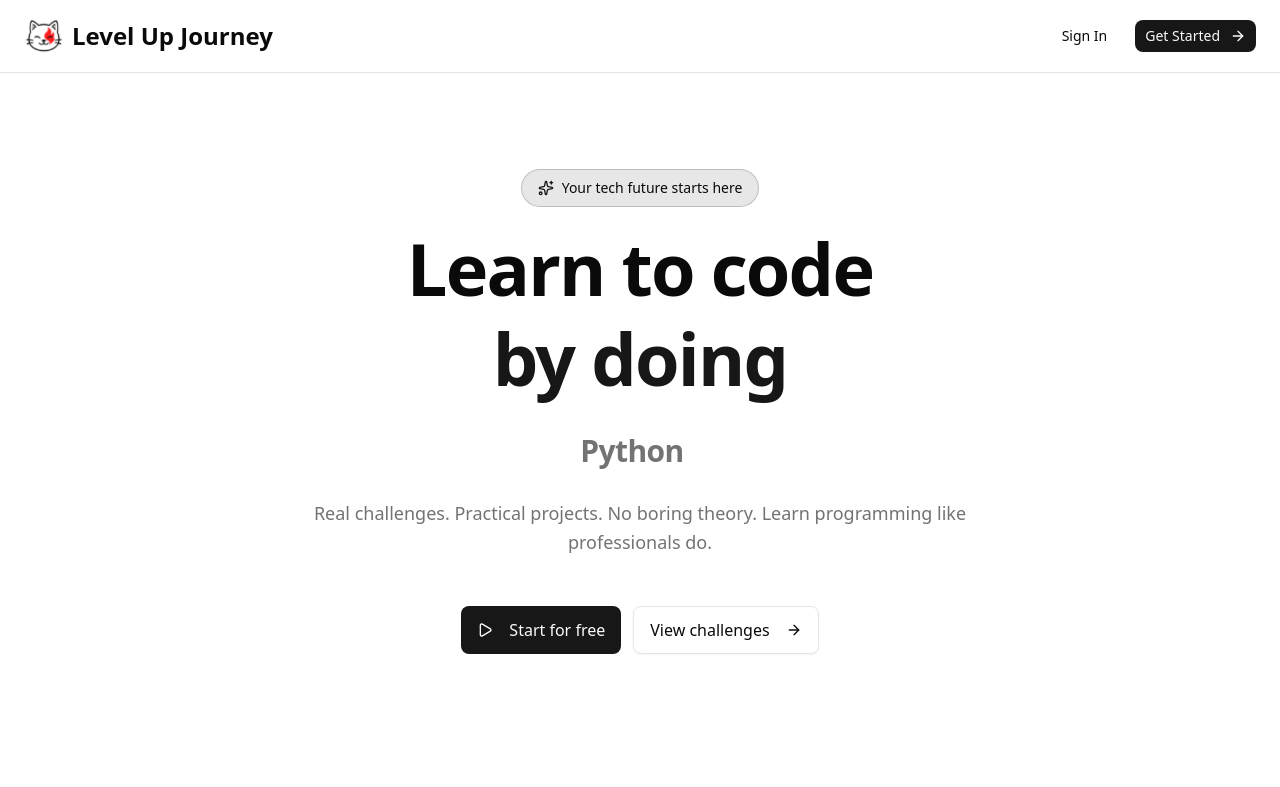
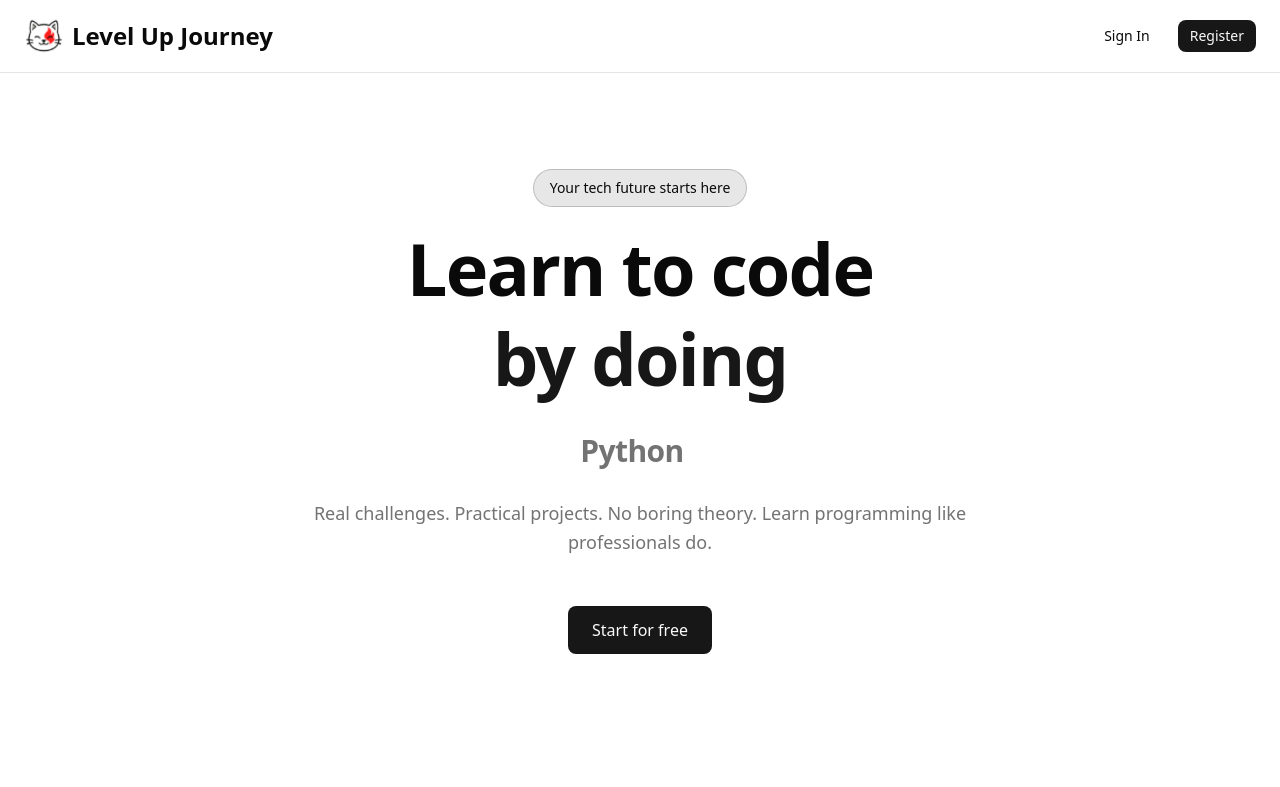
Before and after one commit to LevelUp-Journey/Web-App, a Next.js app: page /en in a window 1280 px wide. Shown: the top 787 px of the page. Built offline with nearby package versions, Linux system fonts and the light colour scheme.

Commit message:
fix: update button text and remove unused icons in Home page for clarity

```diff
--- a/src/app/[lang]/page.tsx
+++ b/src/app/[lang]/page.tsx
@@ -1,13 +1,10 @@
 import {
-    ArrowRight,
     BookOpen,
     Code2,
-    Play,
     Trophy,
     Users,
     Zap,
     Target,
-    Sparkles,
 } from "lucide-react";
 import Image from "next/image";
 import Link from "next/link";
@@ -56,8 +53,7 @@ export default async function Home({
                         </Button>
                         <Button size="sm" asChild className="text-sm">
                             <Link href={PATHS.AUTH.SIGN_UP.ROOT}>
-                                Get Started
-                                <ArrowRight className="ml-1 h-3 w-3" />
+                                Register
                             </Link>
                         </Button>
                     </nav>
@@ -69,7 +65,6 @@ export default async function Home({
                 <section className="py-16 md:py-24 text-center">
                     <div className="max-w-4xl mx-auto space-y-6">
                         <div className="inline-flex items-center gap-2 px-4 py-2 rounded-full bg-primary/10 border border-primary/20 mb-4">
-                            <Sparkles className="h-4 w-4 text-primary" />
                             <span className="text-sm font-medium text-foreground">
                                 Your tech future starts here
                             </span>
@@ -113,19 +108,7 @@ export default async function Home({
                                 asChild
                             >
                                 <Link href={PATHS.AUTH.SIGN_UP.ROOT}>
-                                    <Play className="mr-2 h-5 w-5" />
                                     Start for free
-                                </Link>
-                            </Button>
-                            <Button
-                                size="lg"
-                                variant="outline"
-                                className="text-base h-12 w-full sm:w-auto"
-                                asChild
-                            >
-                                <Link href={PATHS.DASHBOARD.CHALLENGES.ROOT}>
-                                    View challenges
-                                    <ArrowRight className="ml-2 h-5 w-5" />
                                 </Link>
                             </Button>
                         </div>
@@ -288,7 +271,6 @@ export default async function Home({
                                 asChild
                             >
                                 <Link href={PATHS.AUTH.SIGN_UP.ROOT}>
-                                    <Play className="mr-2 h-5 w-5" />
                                     Create free account
                                 </Link>
                             </Button>
```
